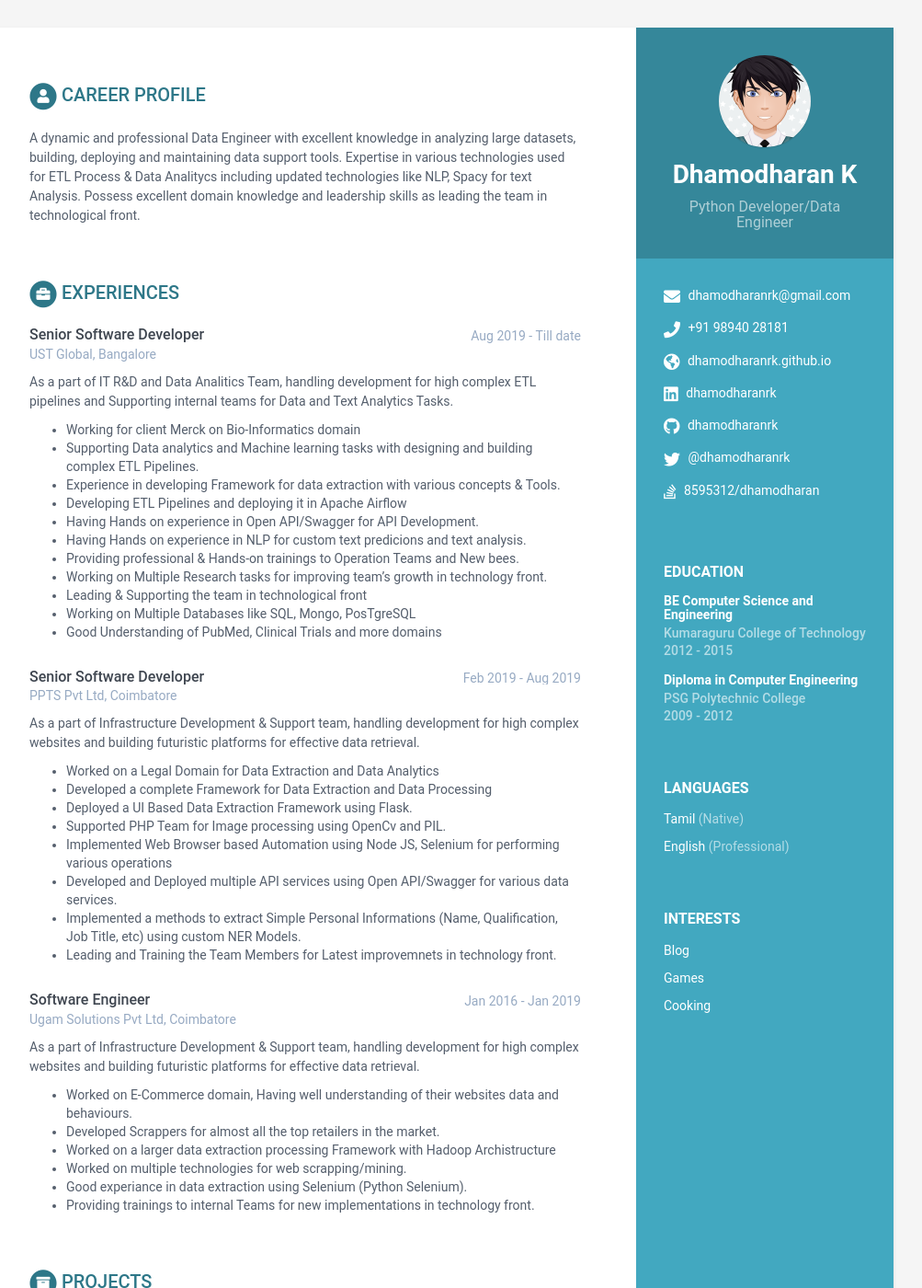
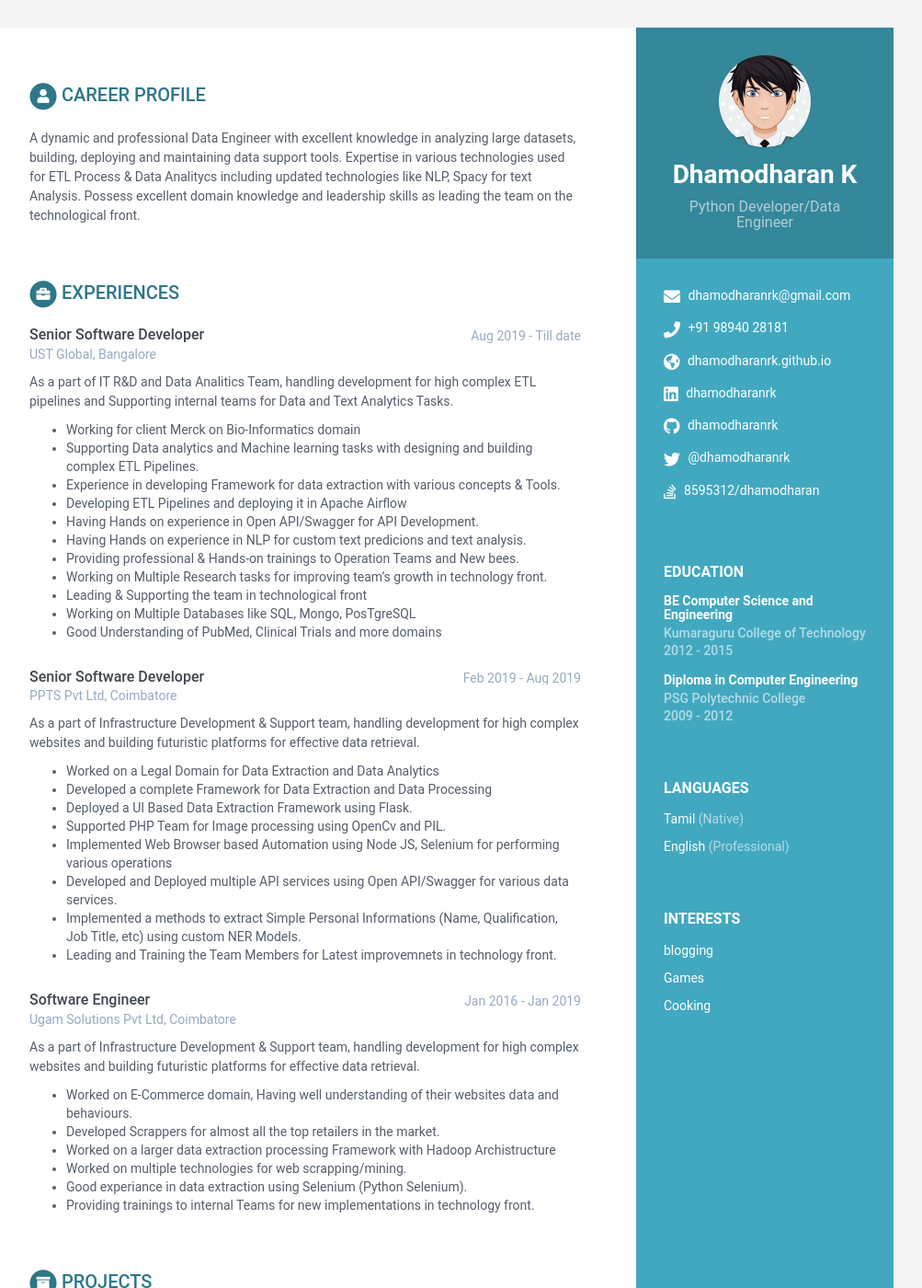
Before and after one commit to dhamodharanrk/online-cv, a Jekyll site: the page built from index.html, in a window 1280 px wide and 1400 px high. Shown: the whole window at 92% size, without its empty margins (168-1171 px from the left). Built offline with Jekyll 4.4.1, drawn with Linux system fonts in a browser that asks for light colours.

Commit message:
Update data.yml

```diff
--- a/_data/data.yml
+++ b/_data/data.yml
@@ -32,7 +32,7 @@ sidebar:
         level: Professional
 
     interests:
-      - item: Blog
+      - item: blogging
         link:
 
       - item: Games
@@ -47,7 +47,7 @@ career-profile:
       A dynamic and professional Data Engineer with excellent
       knowledge in analyzing large datasets, building, deploying and maintaining data
       support tools. Expertise in various technologies used for ETL Process & Data Analitycs including updated technologies like NLP, Spacy for text Analysis.
-      Possess excellent domain knowledge and leadership skills as leading the team in technological front.
+      Possess excellent domain knowledge and leadership skills as leading the team on the technological front.
 
 education:
     - degree: BE Computer Science and Engineering
```
